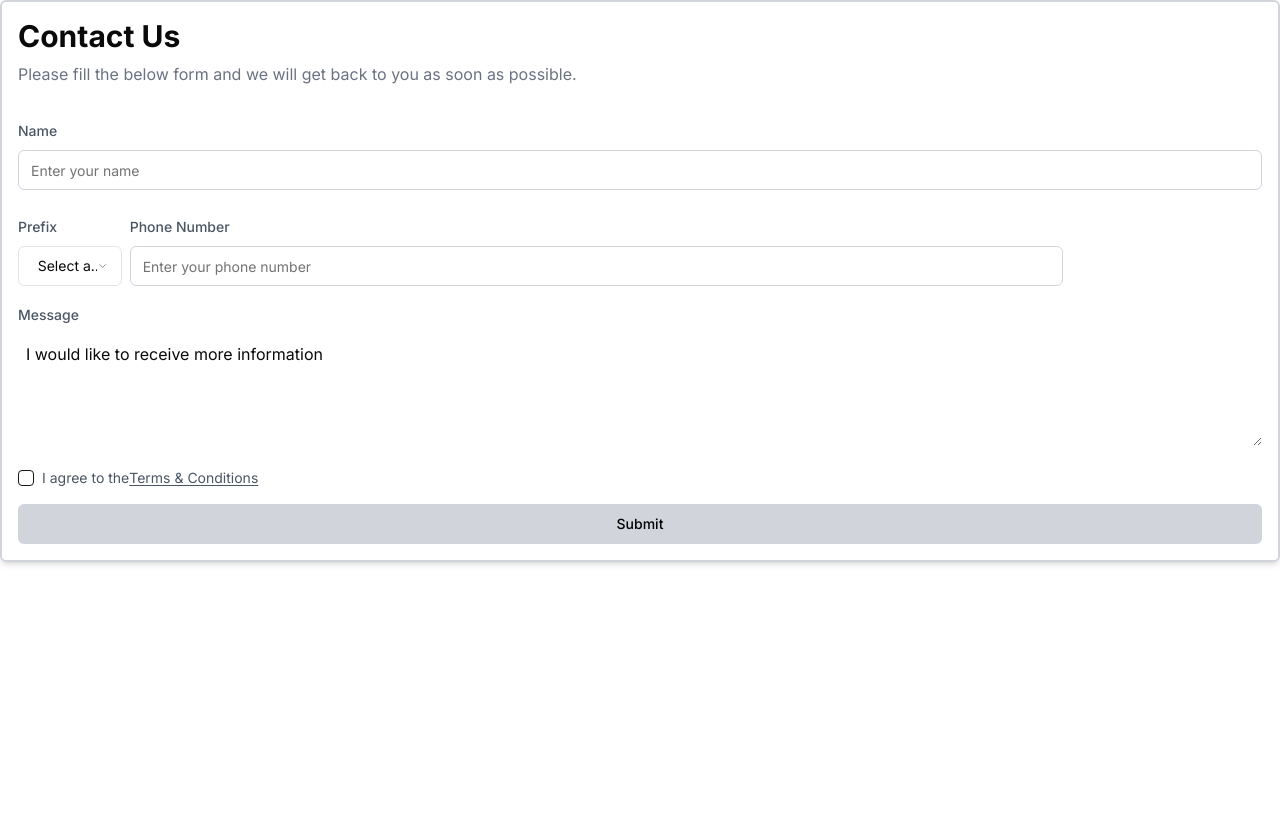
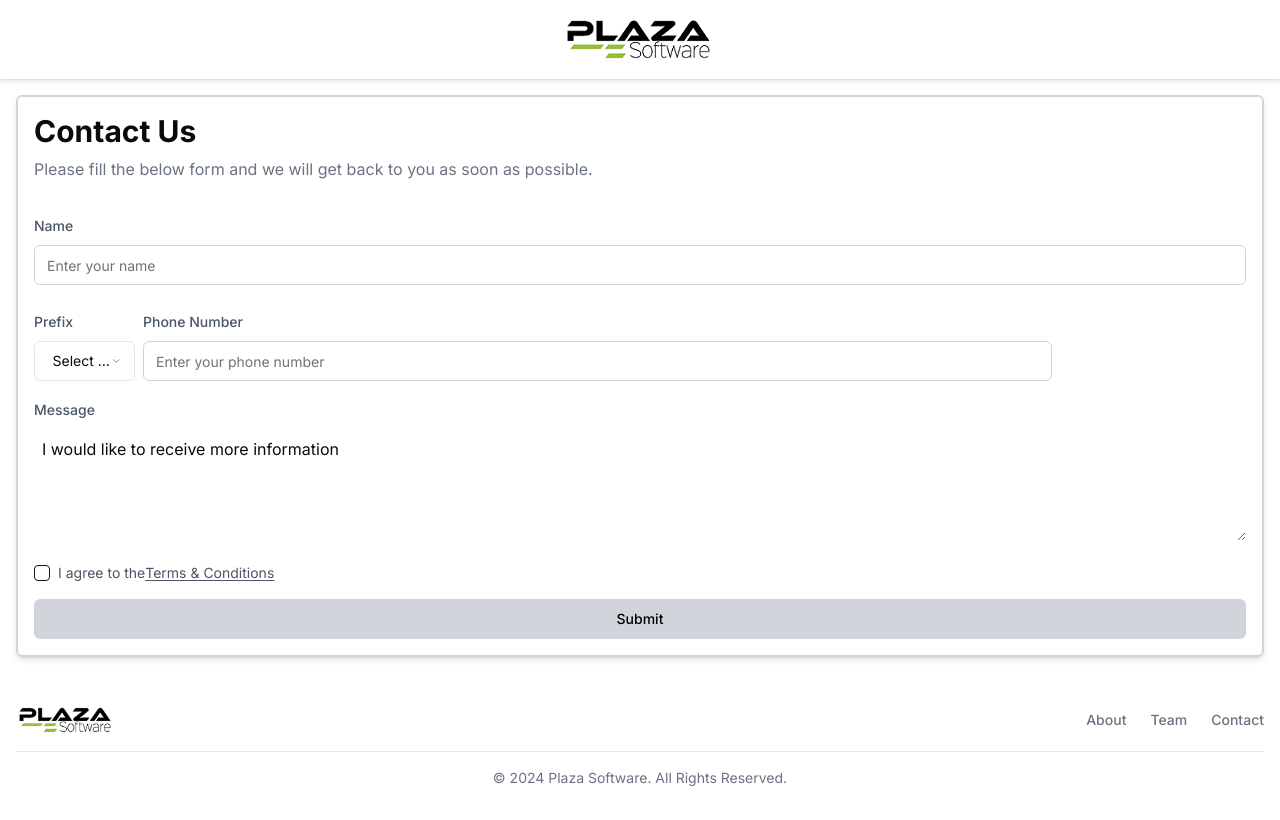
Before and after one commit to xGinDev/form-nextjs, a Next.js app: page / in a window 1280 px wide. Built offline with nearby package versions, Linux system fonts and the light colour scheme.

Commit message:
feat: header, body and footer

```diff
--- a/src/app/layout.tsx
+++ b/src/app/layout.tsx
@@ -1,6 +1,8 @@
 import type { Metadata } from "next";
 import { Inter } from "next/font/google";
 import "./globals.css";
+import Header from "@/components/header/Header";
+import Footer from "@/components/footer/Footer";
 
 const inter = Inter({ subsets: ["latin"] });
 
@@ -15,8 +17,16 @@ export default function RootLayout({
   children: React.ReactNode;
 }>) {
   return (
-    <html lang="en">
-      <body className={inter.className}>{children}</body>
+    <html lang="en" className="h-full scroll-smooth">
+      <body className={`${inter.className} min-h-screen`}>
+        <main className="flex flex-col justify-between min-h-screen">
+          <Header />
+          <div className="p-4 xl:max-w-screen-xl">
+            {children}
+          </div>
+          <Footer />
+        </main>
+      </body>
     </html>
   );
 }
--- /dev/null
+++ b/src/components/footer/Footer.tsx
@@ -0,0 +1,31 @@
+import Image from "next/image";
+import logo from '../../../public/plaza-soft.png'
+
+const Footer = () => {
+    return (
+        <footer className="bg-white">
+            <div className="w-full max-w-screen-xl mx-auto p-4 md:py-8">
+                <div className="sm:flex sm:items-center sm:justify-between">
+                    <a href="https://flowbite.com/" className="flex items-center mb-4 sm:mb-0 space-x-3 rtl:space-x-reverse">
+                        <Image src={logo} alt="logo" width={100}/>
+                    </a>
+                    <ul className="flex flex-wrap items-center mb-6 text-sm font-medium text-gray-500 sm:mb-0 dark:text-gray-400">
+                        <li>
+                            <a href="#" className="hover:underline me-4 md:me-6">About</a>
+                        </li>
+                        <li>
+                            <a href="#" className="hover:underline me-4 md:me-6">Team</a>
+                        </li>
+                        <li>
+                            <a href="#" className="hover:underline">Contact</a>
+                        </li>
+                    </ul>
+                </div>
+                <hr className="my-6 border-gray-200 sm:mx-auto dark:border-gray-700 lg:my-4" />
+                <span className="block text-sm text-gray-500 sm:text-center dark:text-gray-400">© 2024 <a href="#" className="hover:underline">Plaza Software</a>. All Rights Reserved.</span>
+            </div>
+        </footer>
+    )
+}
+
+export default Footer
--- /dev/null
+++ b/src/components/header/Header.tsx
@@ -0,0 +1,12 @@
+import Image from "next/image";
+import logo from '../../../public/plaza-soft.png'
+
+const Header = () => {
+    return (
+        <header className="flex justify-center items-center py-4 shadow-[rgba(50,_50,_105,_0.15)_0px_2px_5px_0px,_rgba(0,_0,_0,_0.05)_0px_1px_1px_0px] sticky top-0 bg-white">
+            <Image src={logo} alt="logo"/>
+        </header>
+    )
+}
+
+export default Header
```
Also changed, not shown: public/plaza-soft.png (added).
